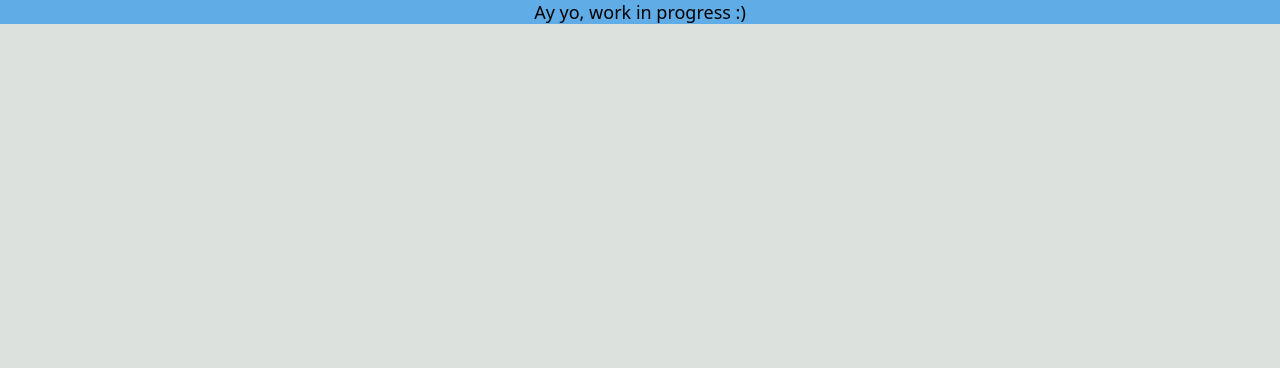
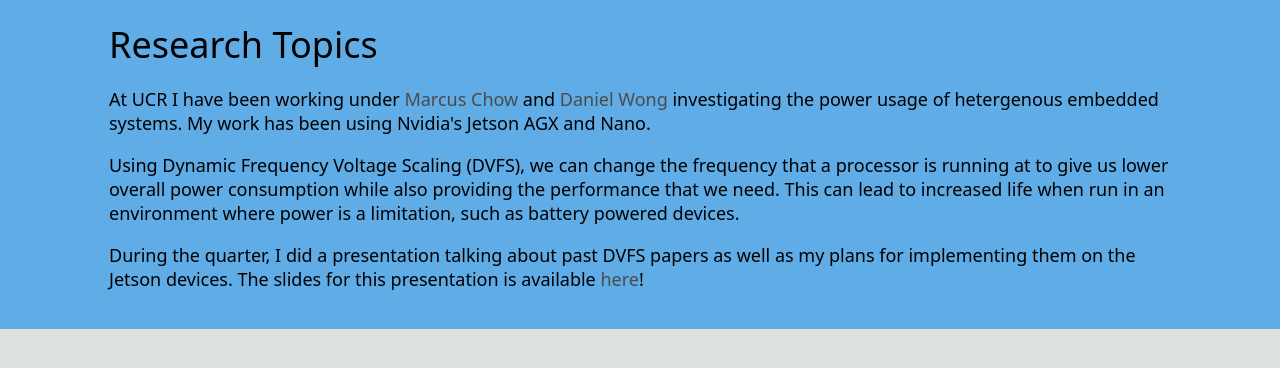
Before and after one commit to emwjacobson/emwj.dev, a Django app: page /research in a window 1280 px wide. Shown: the part 52-420 px from the top of the page. Run offline with Django 3.2, Linux system fonts and the light colour scheme.

Commit message:
Added research page info

```diff
--- a/web/app/static/styles.css
+++ b/web/app/static/styles.css
@@ -177,6 +177,29 @@ img {
     display: flex;
     justify-content: center;
     align-items: center;
+    padding: 20px 50px;
+}
+
+.research > .info {
+    width: 90%;
+}
+
+.research > .info > .title {
+    font-size: 2em;
+}
+
+.research > .info a, .info a:visited {
+    color: rgb(75, 75, 75);
+}
+
+.research > .info a:hover {
+    color: rgb(29, 29, 29);
+}
+
+@media (max-width: 1000px) {
+    .research {
+        padding: 10px;
+    }
 }
 
 /* End Research */
--- a/web/app/templates/app/base.html
+++ b/web/app/templates/app/base.html
@@ -41,7 +41,5 @@
 {% block content %}
 {% endblock content %}
 
-<script src="https://code.jquery.com/jquery-3.6.0.slim.min.js" integrity="sha256-u7e5khyithlIdTpu22PHhENmPcRdFiHRjhAuHcs05RI=" crossorigin="anonymous"></script>
-
 </body>
 </html>
--- a/web/app/templates/app/research.html
+++ b/web/app/templates/app/research.html
@@ -8,7 +8,25 @@ Emerson Jacobson - Research
 {% block content %}
 <main>
   <section class="research">
-    Ay yo, work in progress :)
+    <div class="info">
+      <div class="title">
+        Research Topics
+      </div>
+      <p>
+        At UCR I have been working under <a href="https://www.cs.ucr.edu/~mchow009/">Marcus Chow</a> and
+        <a href="http://www.danielwong.org/">Daniel Wong</a> investigating the power usage of hetergenous embedded systems.
+        My work has been using Nvidia's Jetson AGX and Nano.
+      </p>
+      <p>
+        Using Dynamic Frequency Voltage Scaling (DVFS), we can change the frequency that a processor is running at to give us lower
+        overall power consumption while also providing the performance that we need. This can lead to increased life when run in
+        an environment where power is a limitation, such as battery powered devices.
+      </p>
+      <p>
+        During the quarter, I did a presentation talking about past DVFS papers as well as my plans for implementing them on the
+        Jetson devices. The slides for this presentation is available <a href="{% static 'DVFS.pdf' %}">here</a>!
+      </p>
+    </div>
   </section>
 </main>
 
--- a/web/app/views.py
+++ b/web/app/views.py
@@ -34,24 +34,24 @@ projects = [
             { 'text': 'GitHub', 'url': 'https://github.com/emwjacobson/MCHoster' }
         ]
     },
-    {
-        'image': static('agx.jpg'),
-        'title': 'Undergrad Research',
-        'description': 'At UCR I have been working under Marcus Chow and Daniel Wong investigating power usage \
-            of hetergenous embedded systems, specifically Nvidia\'s Jetson AGX and Nano. Using Dynamic Frequency \
-            Voltage Scaling (DVFS), reduce usage is reduced while still offering good performance-per-watt. \
-            This can lead to longer usage if running off battery or in a power-constrained environment.',
-        'technologies': [
-            'CUDA',
-            'TensorRT',
-            'C++'
-        ],
-        'links': [
-            { 'text': 'DVFS Presentation', 'url': static('DVFS.pdf') },
-            { 'text': 'Marcus Chow', 'url': 'https://www.cs.ucr.edu/~mchow009/'},
-            { 'text': 'Daniel Wong', 'url': 'http://www.danielwong.org/' }
-        ]
-    },
+    # {
+    #     'image': static('agx.jpg'),
+    #     'title': 'Undergrad Research',
+    #     'description': 'At UCR I have been working under Marcus Chow and Daniel Wong investigating power usage \
+    #         of hetergenous embedded systems, specifically Nvidia\'s Jetson AGX and Nano. Using Dynamic Frequency \
+    #         Voltage Scaling (DVFS), reduce usage is reduced while still offering good performance-per-watt. \
+    #         This can lead to longer usage if running off battery or in a power-constrained environment.',
+    #     'technologies': [
+    #         'CUDA',
+    #         'TensorRT',
+    #         'C++'
+    #     ],
+    #     'links': [
+    #         { 'text': 'DVFS Presentation', 'url': static('DVFS.pdf') },
+    #         { 'text': 'Marcus Chow', 'url': 'https://www.cs.ucr.edu/~mchow009/'},
+    #         { 'text': 'Daniel Wong', 'url': 'http://www.danielwong.org/' }
+    #     ]
+    # },
     {
         'image': static('site.png'),
         'title': 'This Website!',
```
